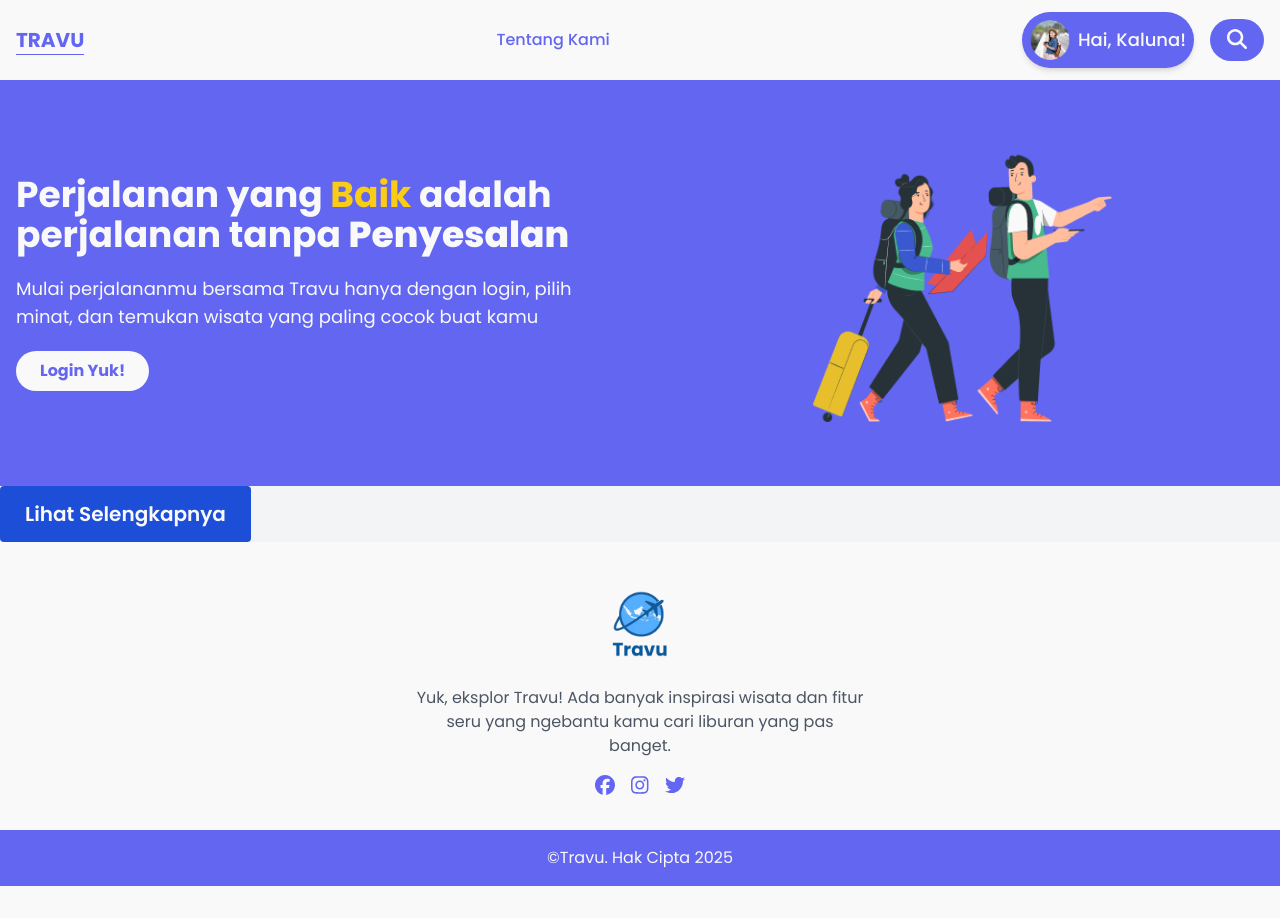
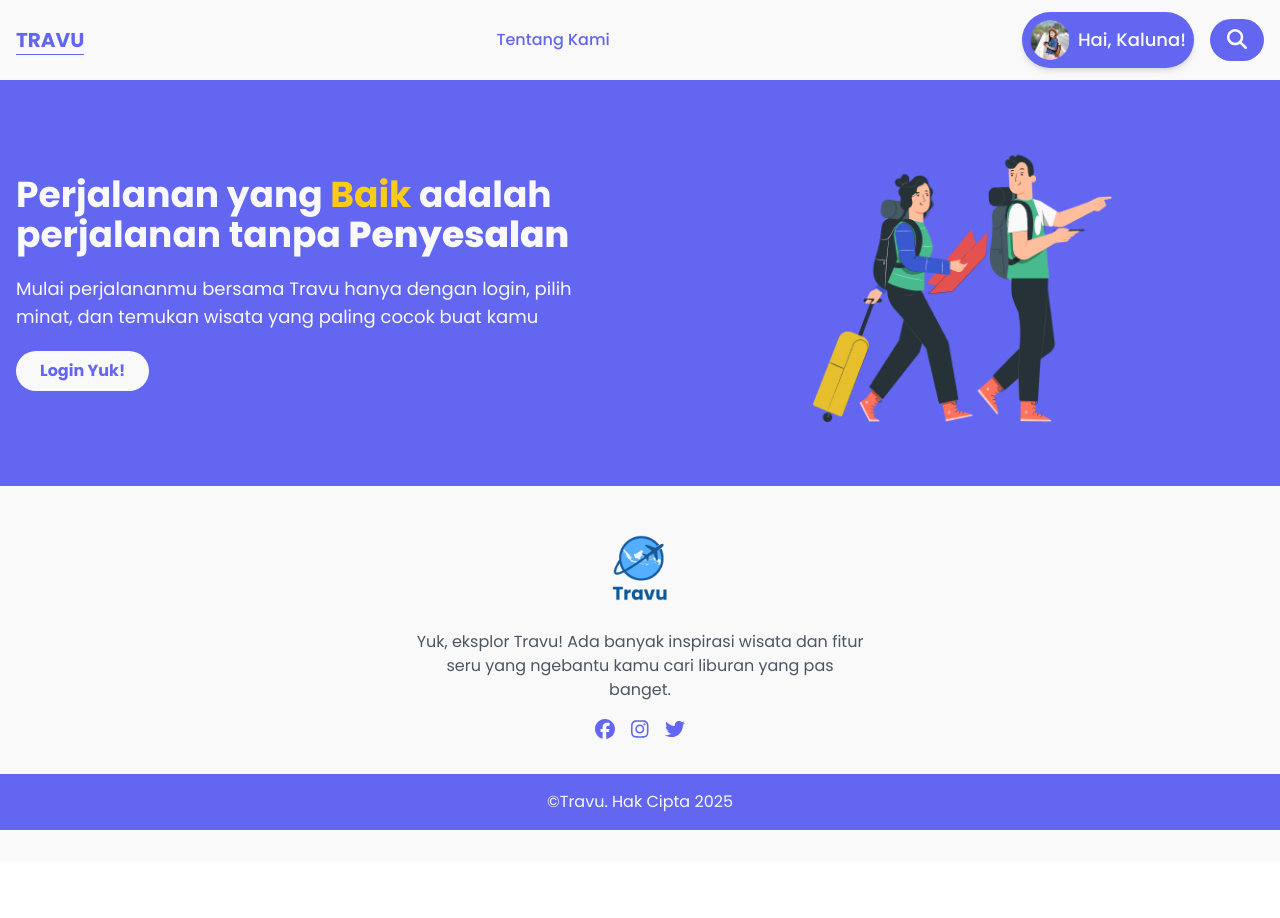
Before and after one commit to Travu-Team/travu-febe, a React (Vite) app in the folder frontend/my-react-app/: page / in a window 1280 px wide. After the commit the page ends 862 px from the top, so only its background shows below. Built offline with nearby package versions, Linux system fonts and the light colour scheme.

Commit message:
modified these files after testing button (luthfi)

```diff
--- a/frontend/my-react-app/src/App.jsx
+++ b/frontend/my-react-app/src/App.jsx
@@ -4,10 +4,6 @@ import RegisterPage from "./register/RegisterPage";
 import LoginPage from "./login/LoginPage";
 import Home from './pages/Home'
 import About from './pages/About'
-
-// testing button
-import PrimaryButton from "./components/Button";
-
 
 const App = () => {
   return (
@@ -18,9 +14,6 @@ const App = () => {
         <Route path="/login" element={<LoginPage />} />
         <Route path="/about" element={<About />} />
         <Route path="*" element={<h1>404: Not Found</h1>} />
-
-        {/* testing button */}
-        <Route path="/primarybutton" element={<PrimaryButton />} />
       </Routes>
     </Router>
   );
--- a/frontend/my-react-app/src/pages/Home.jsx
+++ b/frontend/my-react-app/src/pages/Home.jsx
@@ -1,15 +1,8 @@
 import React from 'react';
 import Navbar from '../components/Navbar';
 import Footer from '../components/Footer';
-import PrimaryButton from '../components/Button';
 
 const Home = () => {
-  const handleAksiClick = () => {
-    console.log('Tombol Aksi diklik dari Home!');
-    // Tambahkan logika aksi yang Anda inginkan di sini
-  };
-
-
   return (
     <div className="bg-gray-100 min-h-screen flex flex-col">
       <Navbar />
@@ -34,7 +27,6 @@ const Home = () => {
               </a>
             </div>
           </div>
-
           {/* Right Image */}
           <div className="w-full md:w-1/2 flex justify-center">
             <img
@@ -45,14 +37,6 @@ const Home = () => {
           </div>
         </div>
       </section>
-
-      {/* testing button */}
-      <div className="flex justify-center md:justify-start space-x-4">
-        <PrimaryButton type="button" onClick={handleAksiClick}>
-          Lihat Selengkapnya
-        </PrimaryButton>
-      </div>
-
       {/* Footer */}
       <Footer />
     </div>
```
